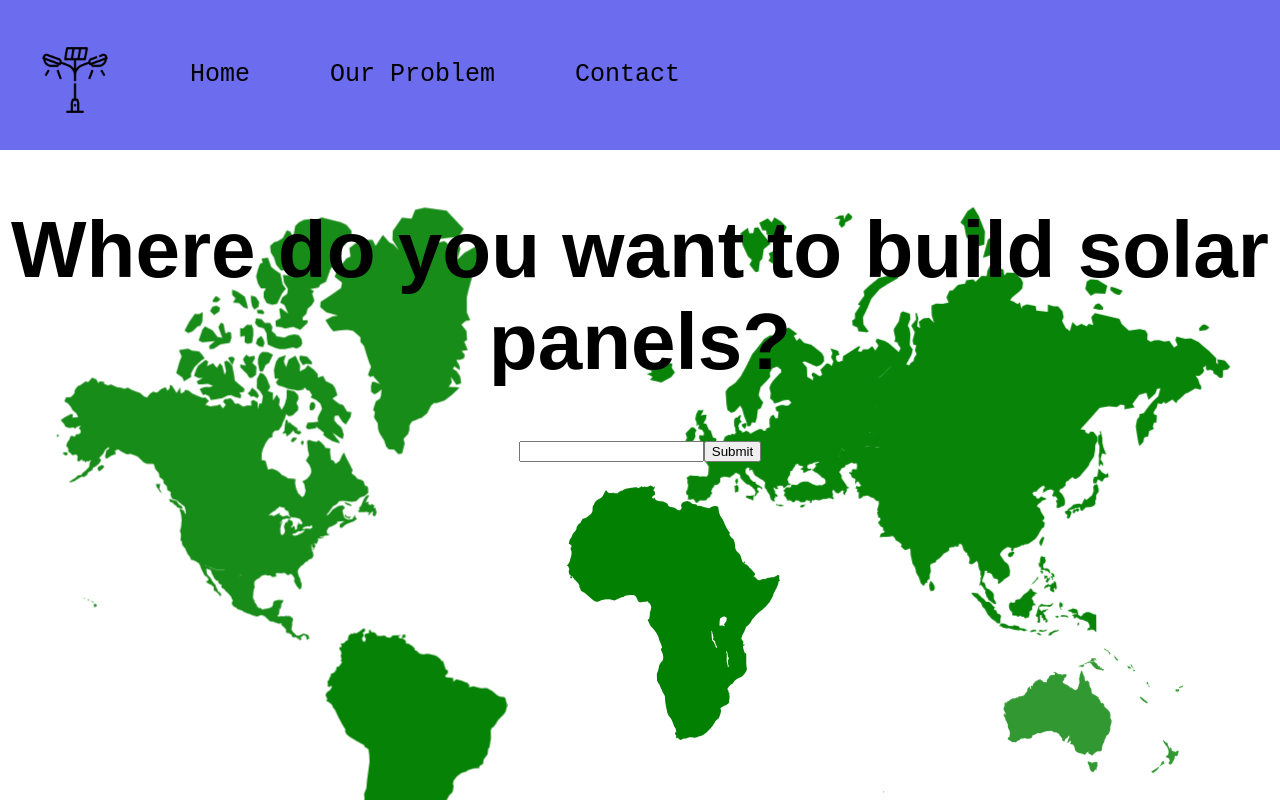
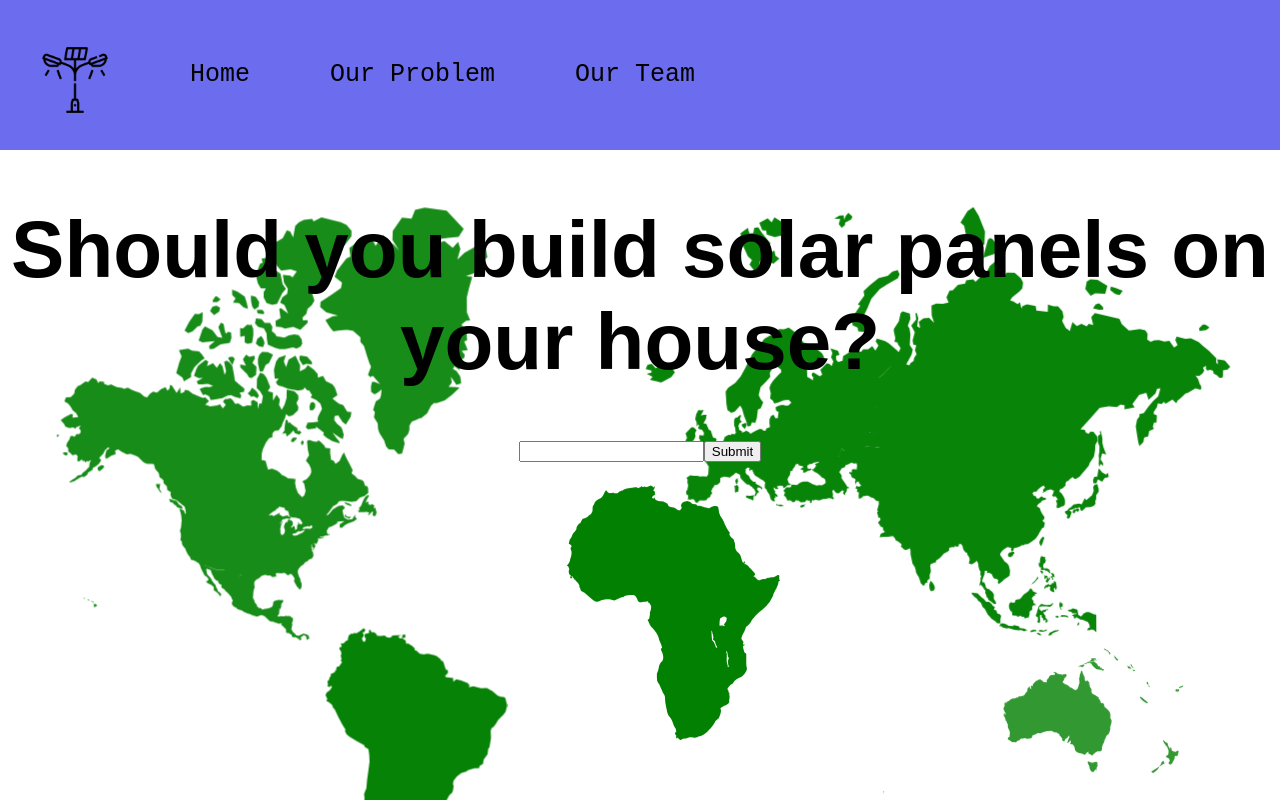
Before and after one commit to Vicguin65/HackRPI2025, a React (Create React App) app in the folder renew-app/: page / in a window 1280 px wide. Shown: the top 800 px of the page. Built offline with nearby package versions, Linux system fonts and the light colour scheme.

Commit message:
small changes

```diff
--- a/renew-app/src/App.tsx
+++ b/renew-app/src/App.tsx
@@ -24,13 +24,13 @@ function App() {
               <a href="#problem">Our Problem</a>
             </li>
             <li>
-              <a href="#contact">Contact</a>
+              <a href="#contact">Our Team</a>
             </li>
           </ul>
         </nav>
       </header>
       <div className="App-body">
-        <h1 className="App-title">Where do you want to build solar panels?</h1>
+        <h1 className="App-title">Should you build solar panels on your house?</h1>
       </div>
       <UserInputForm />
       <div className="App-background">
```
Also changed, not shown: 1 other file (tests, documents, lock files or other folders).
